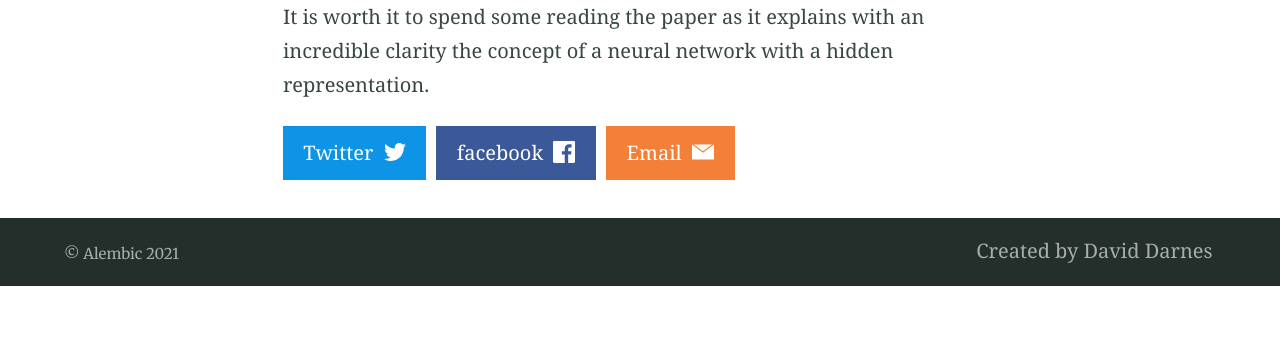
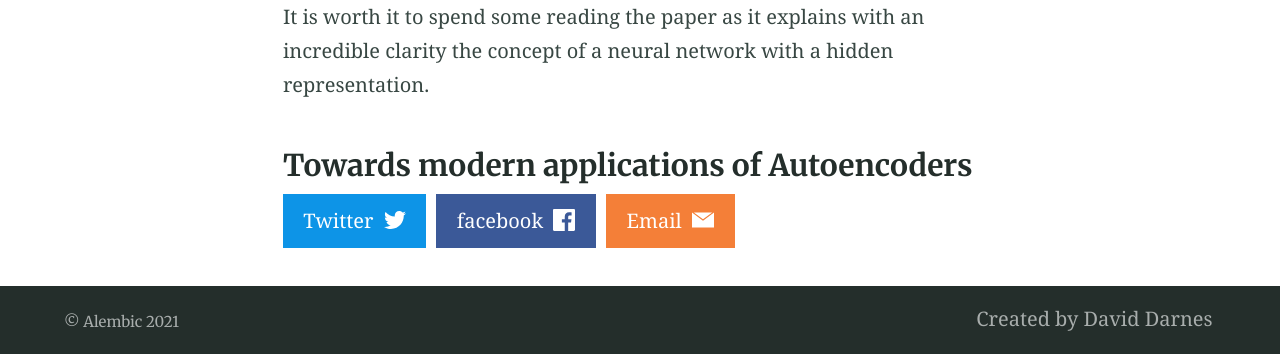
Before and after one commit to back2theprop/back2theprop, a Jekyll site: the page built from _posts/2021-02-07-the-beginner's-guide-to-autoencoders.md, in a window 1280 px wide and 900 px high, scrolled down 1405 px, cut to the strip 546-900 px from the top of the window. Built offline with Jekyll 4.4.1, drawn with Linux system fonts in a browser that asks for light colours; before the commit the page ends 2237 px from its top, so only the background shows below that.

Commit message:
Update 2021-02-07-the-beginner's-guide-to-autoencoders.md

```diff
--- a/_posts/2021-02-07-the-beginner's-guide-to-autoencoders.md
+++ b/_posts/2021-02-07-the-beginner's-guide-to-autoencoders.md
@@ -20,6 +20,8 @@ The second, unapproved, answer to the same question points to an earlier paper r
 
 ### Learning internal representations by Error Propagation
 
-{% include figure.html image="https://i.imgur.com/lfJ9sXO.png" alt="Image with just alt text" %}
+{% include figure.html image="https://i.imgur.com/H2jZ5xJ.png" alt="Image with just alt text" %}
 
 It is worth it to spend some reading the paper as it explains with an incredible clarity the concept of a neural network with a hidden representation.
+
+### Towards modern applications of Autoencoders
```
